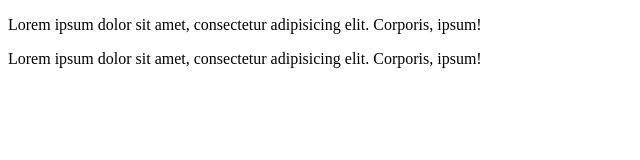
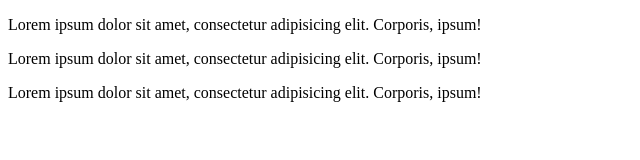
Before and after one commit to PopovAnton123/Jobb, a plain HTML site: page Task01.html in a window 1280 px wide. Shown: the whole page, without its empty margins (0-640 px from the left). Drawn offline with Linux system fonts and the light colour scheme.

Commit message:
Create 3 lorem and div - commit 3

```diff
--- a/Task01.html
+++ b/Task01.html
@@ -10,8 +10,10 @@
     </script>
 </head>
 <body>
-<p>Lorem ipsum dolor sit amet, consectetur adipisicing elit. Corporis, ipsum!</p>
-<p>Lorem ipsum dolor sit amet, consectetur adipisicing elit. Corporis, ipsum!</p>
-
+<div>
+    <p>Lorem ipsum dolor sit amet, consectetur adipisicing elit. Corporis, ipsum!</p>
+    <p>Lorem ipsum dolor sit amet, consectetur adipisicing elit. Corporis, ipsum!</p>
+    <p>Lorem ipsum dolor sit amet, consectetur adipisicing elit. Corporis, ipsum!</p>
+</div>
 </body>
 </html>
```
